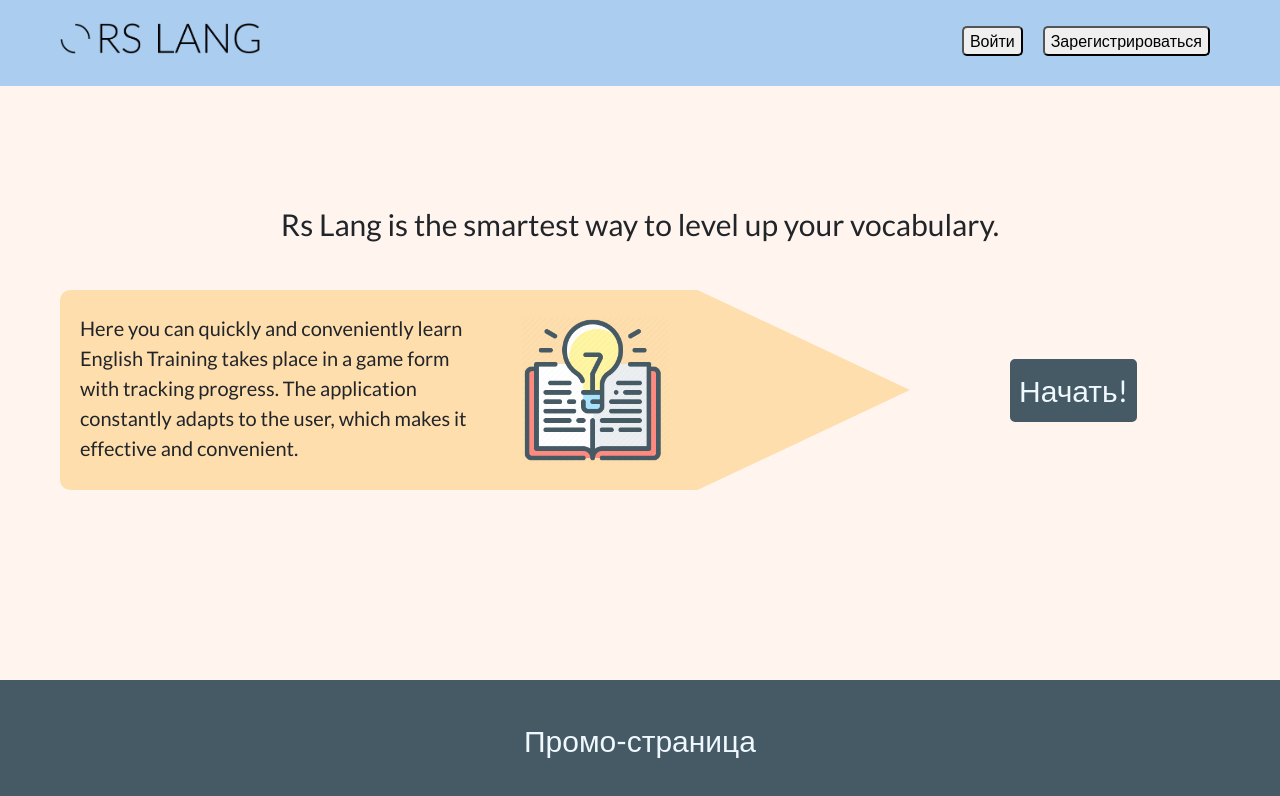
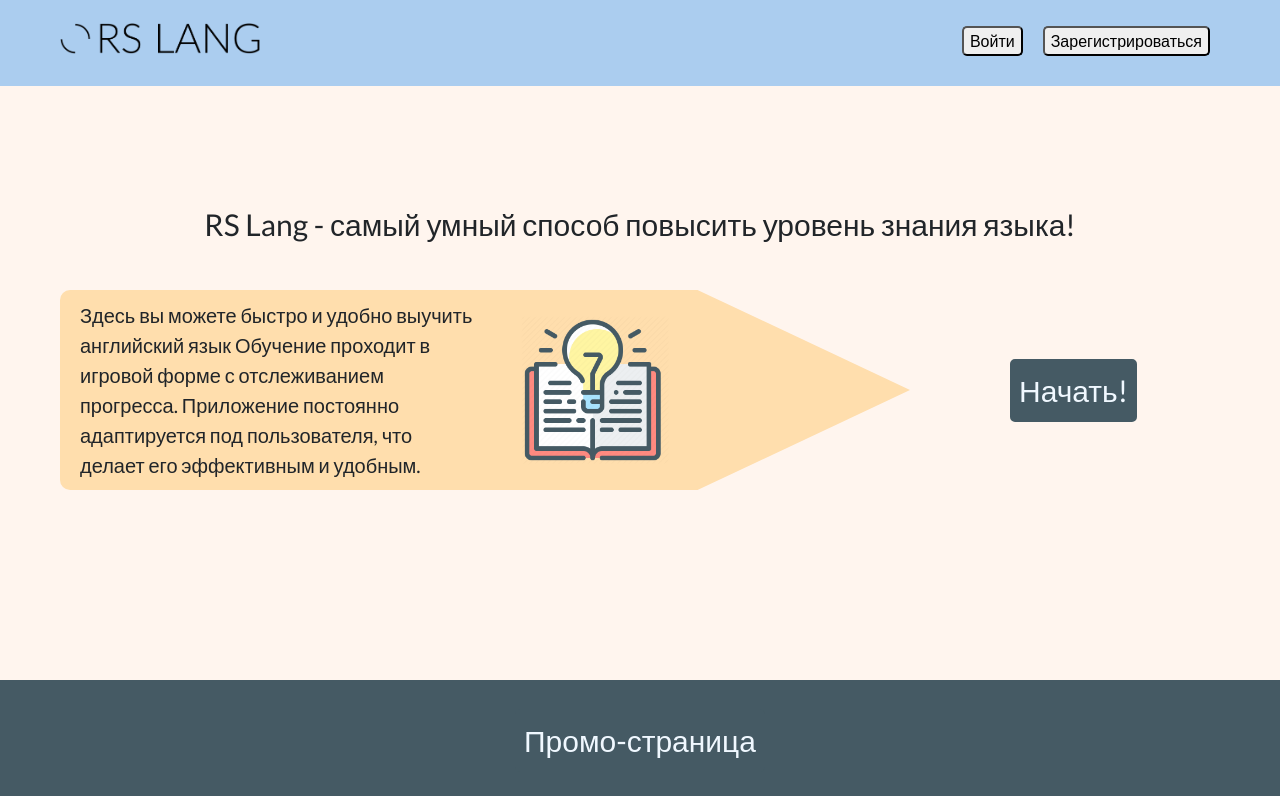
Before and after one commit to Maxvvellh0use/rslang, a React (Create React App) app: page / in a window 1280 px wide. Shown: the top 796 px of the page. Built offline with nearby package versions, Linux system fonts and the light colour scheme.

Commit message:
feat: translate startpage

```diff
--- a/src/components/StartPage/Startpage.scss
+++ b/src/components/StartPage/Startpage.scss
@@ -63,15 +63,13 @@
     clip-path: polygon(0% 0%, 75% 0%, 100% 50%, 75% 100%, 0% 100%);
 }
 .main_content__description__text {
-    margin-top: unset;
-    margin-bottom: unset;
+    margin-top: 35px;
     align-self: center;
     margin-left: 20px;
     font-size: 20px;
     text-align: left;
     width: 400px;
     height: 100%;
-    max-height: 155px;
 }
 
 .main_content__description__learn_icon {
--- a/src/components/StartPage/const.js
+++ b/src/components/StartPage/const.js
@@ -1,4 +1,4 @@
-export const TEXT_START_PAGE_H2 = 'Rs Lang is the smartest way to level up your vocabulary.'
-export const TEXT_START_PAGE_DESCRIPTION = `Here you can quickly and conveniently learn English
-    Training takes place in a game form with tracking progress. The application constantly adapts
-    to the user, which makes it effective and convenient.`;
+export const TEXT_START_PAGE_H2 = 'RS Lang - самый умный способ повысить уровень знания языка!'
+export const TEXT_START_PAGE_DESCRIPTION = `Здесь вы можете быстро и удобно выучить английский язык
+    Обучение проходит в игровой форме с отслеживанием прогресса. Приложение постоянно адаптируется
+    под пользователя, что делает его эффективным и удобным.`;
```
